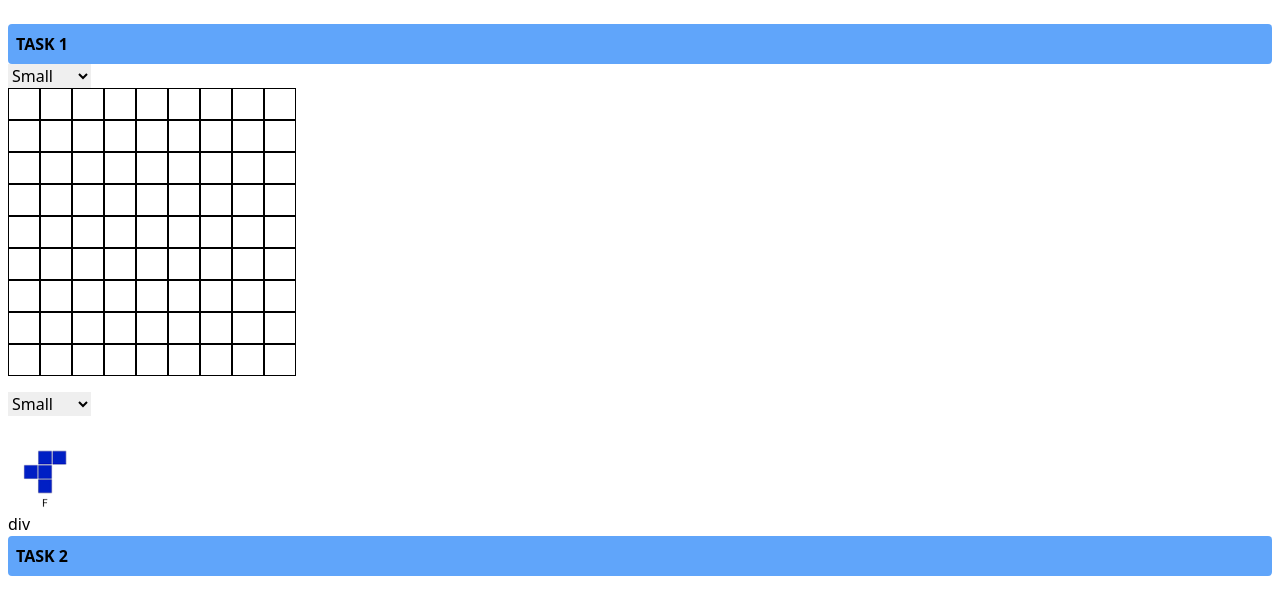
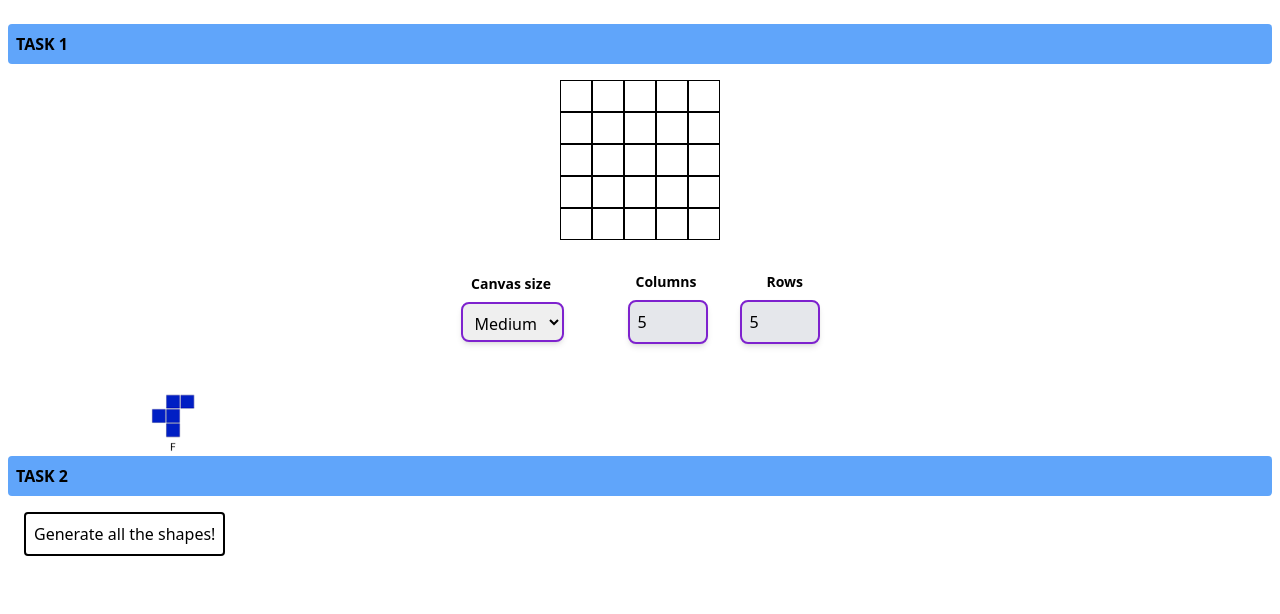
Before and after one commit to HyperPunkss/tetris-tiler-frontend, a Next.js app: page / in a window 1280 px wide. Shown: the top 614 px of the page. Built offline with nearby package versions, Linux system fonts and the light colour scheme; no server answers.

Commit message:
Canvas size button working properly as a component.

```diff
--- a/components/Grid.jsx
+++ b/components/Grid.jsx
@@ -1,7 +1,7 @@
-import React, { useState } from 'react';
+import React, { useState } from "react";
 
-const Grid = ({ rows, columns }) => {
-  const [cellSize, setCellSize] = useState('medium');
+const Grid = ({ rows, columns, sizeData }) => {
+    const [cellSize, setCellSize] = useState("medium");
 
     const handleClick = (id) => {
         console.log(id);
@@ -12,9 +12,9 @@ const Grid = ({ rows, columns }) => {
     };
 
     const cellClasses = {
-    small: 'w-6 h-6',
-    medium: 'w-8 h-8',
-    large: 'w-10 h-10',
+        small: "w-2 h-2",
+        medium: "w-8 h-8",
+        large: "w-10 h-10",
     };
 
     const grid = [];
@@ -22,23 +22,16 @@ const Grid = ({ rows, columns }) => {
         const row = [];
         for (let j = 0; j < columns; j++) {
             const id = `${i}-${j}`;
-      row.push(
-        <div
-          className={`${cellClasses[cellSize]} border border-black`}
-          key={id}
-          onClick={() => handleClick(id)}
-        ></div>
+            row.push(<div className={`${cellClasses[sizeData]} border border-black`} key={id} onClick={() => handleClick(id)}></div>);
+        }
+        grid.push(
+            <div className="flex" key={i}>
+                {row}
+            </div>
         );
     }
-    grid.push(<div className="flex" key={i}>{row}</div>);
-  }
     return (
-    <div>
-      <select onChange={handleSizeChange}>
-        <option value="small">Small</option>
-        <option value="medium">Medium</option>
-        <option value="large">Large</option>
-      </select>
+        <div className="mt-4">
             <div className="flex flex-col">{grid}</div>
         </div>
     );
--- /dev/null
+++ b/components/RowPicker.jsx
@@ -0,0 +1,32 @@
+import React from "react";
+
+function RowPicker() {
+    return (
+        <div className="my-4 mx-4">
+            <div className="flex">
+                <h1 className="text-center font-semibold mr-[2px] mb-2 text-sm ml-[40px]">Columns</h1>
+                <h1 className="text-center font-semibold mr-[2px] mb-2 text-sm ml-[68px]">Rows</h1>
+            </div>
+            <input
+                type="number"
+                name=""
+                id=""
+                className=" border-[2px] border-purple-700 bg-gray-200 p-2 rounded-lg shadow-md w-[80px] mx-8"
+                min={1}
+                max={100}
+                value={5}
+            />
+            <input
+                type="number"
+                name=""
+                id=""
+                className=" border-[2px] border-purple-700 bg-gray-200 p-2 rounded-lg shadow-md w-[80px]"
+                min={1}
+                max={100}
+                value={5}
+            />
+        </div>
+    );
+}
+
+export default RowPicker;
--- a/components/SizePicker.jsx
+++ b/components/SizePicker.jsx
@@ -1,10 +1,24 @@
-import React from "react";
+import React, {useEffect, useState} from "react";
 
-function SizePicker() {
+function SizePicker({onSizeChange}) {
+    const [sizeValue, setSizeValue] = useState("medium");
+
+    useEffect(() => {
+        onSizeChange(sizeValue)
+    }, [sizeValue])
+
     return (
-        <div className="my-4 gi">
-            <select>
-                <option value="small">Small</option>
+        <div className="my-4 mx-4">
+            <div>
+                <h1 className="text-center font-semibold mr-[2px] mb-2 text-sm">Canvas size</h1>
+            </div>
+            <select
+                name="sizePicker"
+                value={sizeValue}
+                onChange={(e) => setSizeValue(e.target.value)}
+                className="h-[40px] border-[2px] border-purple-700 p-2 rounded-lg shadow-md"
+            >
+                <option value="small" className="text-white">Small</option>
                 <option value="medium">Medium</option>
                 <option value="large">Large</option>
             </select>
--- a/pages/index.js
+++ b/pages/index.js
@@ -1,10 +1,37 @@
 import Grid from "@/components/Grid";
 import LetterPicker from "@/components/LetterPicker";
+import RowPicker from "@/components/RowPicker";
 import SizePicker from "@/components/SizePicker";
 import axios from "axios";
 import Image from "next/image";
+import { useState } from "react";
 
 export default function Home() {
+    //TASK 1
+    const [sizeData,setSizeData] = useState('')
+    const [columnData,setColumnData] = useState('')
+    const [rowData,setRowData] = useState('')
+
+    //TASK 2 - Getting all the shape information from the API
+    const [shapes, setShapes] = useState([]);
+
+    const testObj = [{ F: "EEEEE EEEEE EEFFE EFFEE EEFEE" }, { I: "EEIEE EEIEE EEIEE EEIEE EEIEE" }];
+    const testObjJSON = JSON.stringify(testObj);
+
+    function task2apiCall() {
+        // axios.get('/url/user').then((response) => {
+        //   setShapes(JSON.parse(response.data))
+        // })
+
+        setShapes(JSON.parse(testObjJSON));
+        console.log(shapes);
+        const shape = testObj.map((item) => {
+            return item;
+        });
+        console.log(Object.keys(shape[0]));
+    }
+
+    //TASK 10 - Generating Data and Sending them to the API with Axios
     var data = JSON.stringify({
         x: 5,
         y: 5,
@@ -43,6 +70,8 @@ export default function Home() {
         { letter: "X", color: "#2097b8" },
         { letter: "Y", color: "#b82082" },
         { letter: "Z", color: "#ff0011" },
+        { letter: "B", color: "#000000" },
+        { letter: "E", color: "#ffffff" },
     ];
     var input;
     const result = letterArray
@@ -54,19 +83,31 @@ export default function Home() {
         });
     //console.log(result[0]);
 
+    //Callback function
+    function HandleSizeChange(newSize){
+        setSizeData(newSize)
+    }
+
+    console.log(sizeData);
     return (
         <div className="my-4 p-2">
             <h1 className="font-bold bg-blue-400 p-2 rounded">TASK 1</h1>
             <div className="flex flex-col">
-                <div>
-                    <Grid rows={9} columns={9} />
+                <div className="flex justify-center items-center">
+                    <Grid rows={5} columns={5} sizeData={sizeData} />
                 </div>
-                <SizePicker />
-                <LetterPicker />
-                div
+                <div className="flex justify-center items-center p-4">
+                    <SizePicker onSizeChange={HandleSizeChange}/>
+                    <RowPicker />
+                </div>
+                <div className="ml-32 grid ">
+                    <LetterPicker />
+                </div>
             </div>
             <h1 className="font-bold bg-blue-400 p-2 rounded">TASK 2</h1>
-            <div className=""></div>
+            <button className="rounded bg-white p-2 m-4 border-2 border-black flex" onClick={task2apiCall}>
+                Generate all the shapes!
+            </button>
         </div>
     );
 }
--- a/styles/globals.css
+++ b/styles/globals.css
@@ -1,29 +1,3 @@
 @tailwind base;
 @tailwind components;
 @tailwind utilities;
-
-.grid {
-    display: grid;
-    grid-template-columns: repeat(auto-fit, minmax(20px, 1fr));
-  }
-
-  .row {
-    display: contents;
-  }
-
-  .cell {
-    width: 100%;
-    padding-top: 100%;
-  }
-
-  @media (min-width: 640px) {
-    .grid {
-      grid-template-columns: repeat(auto-fit, minmax(40px, 1fr));
-    }
-  }
-
-  @media (min-width: 1024px) {
-    .grid {
-      grid-template-columns: repeat(auto-fit, minmax(60px, 1fr));
-    }
-  }
```
Lines whose indentation alone changed are shown as unchanged.
